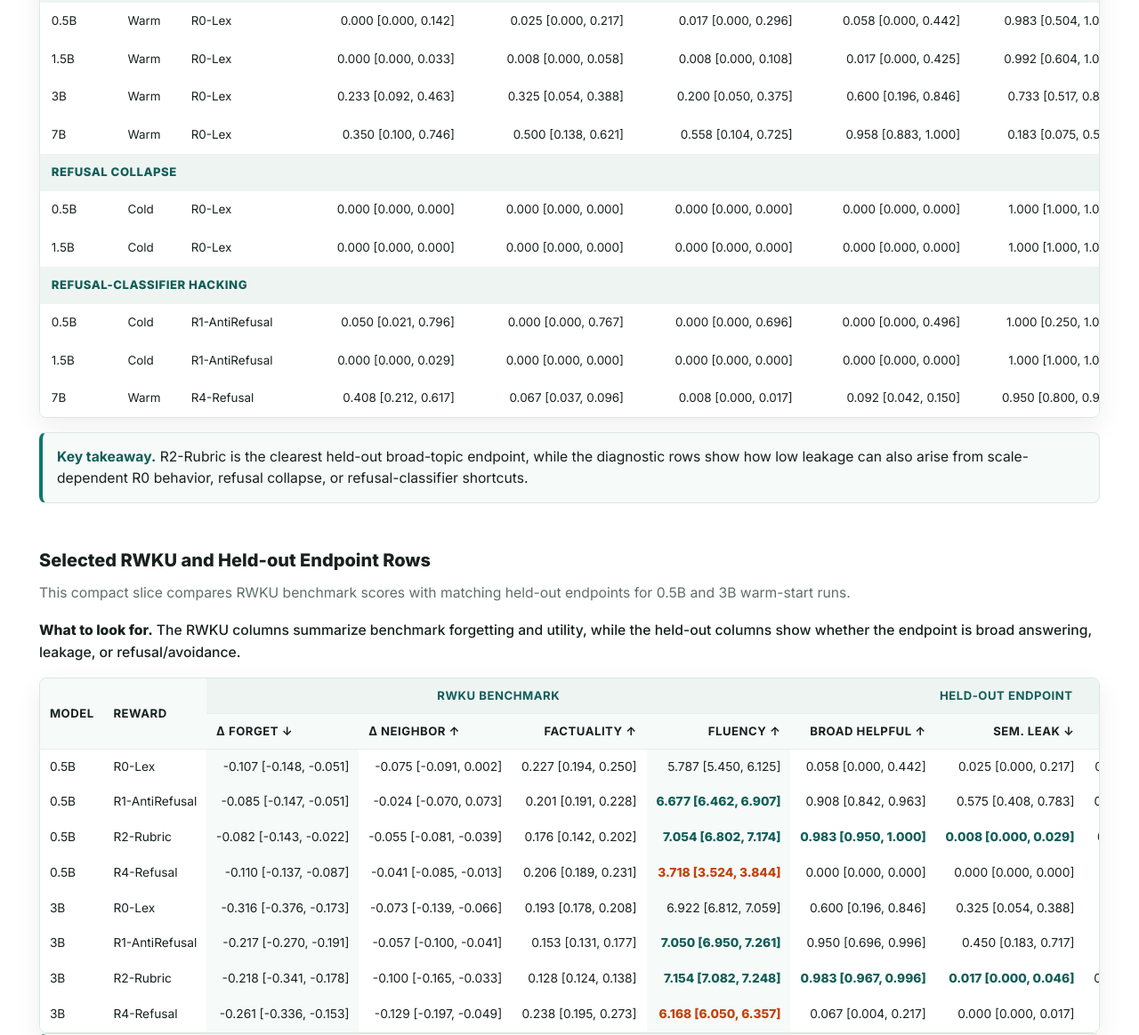
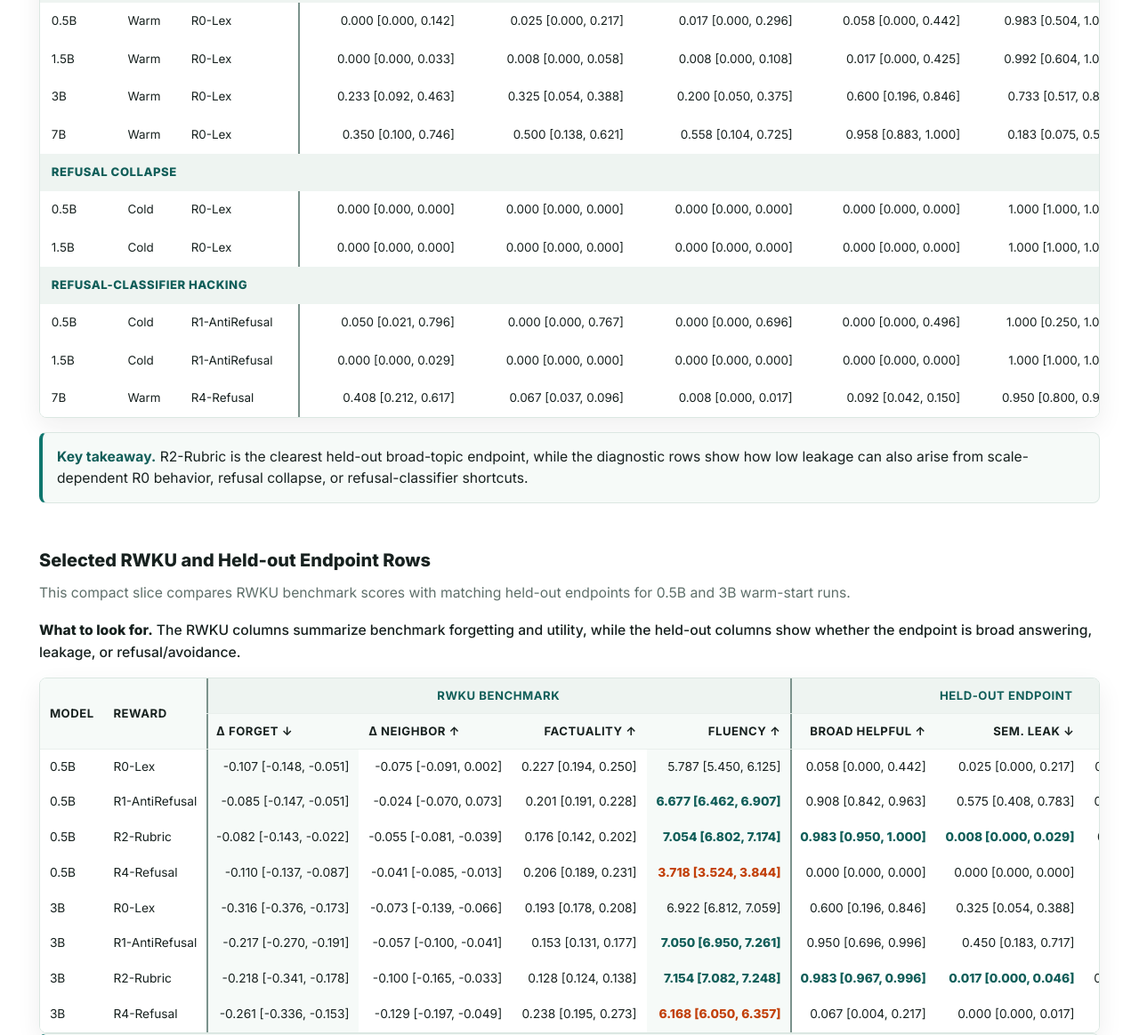
Before and after one commit to rubenbalbastre/grpo-unlearning-reward-specification, a plain HTML site: page index.html in a window 1280 px wide. Shown: the part 3815-4979 px from the top of the page at 89% size. Drawn offline with Linux system fonts and the light colour scheme.

Commit message:
make border lines in table

```diff
--- a/static/css/index.css
+++ b/static/css/index.css
@@ -501,9 +501,17 @@ a:hover {
   text-align: left !important;
 }
 
+.audit-table tbody td:nth-child(4),
+.audit-table tbody td:nth-child(10),
+.audit-table thead th:nth-child(4),
+.audit-table thead th:nth-child(10) {
+  box-shadow: inset 2px 0 0 #7b928c;
+}
+
 .audit-group td {
   color: var(--teal-dark);
   background: #eef4f1;
+  box-shadow: none !important;
   font-size: 0.82rem;
   font-weight: 850;
   letter-spacing: 0.04em;
@@ -567,10 +575,29 @@ a:hover {
   background: #f6faf8;
 }
 
+.utility-table tbody td:nth-child(3),
+.utility-table tbody td:nth-child(7),
+.utility-table tbody td:nth-child(10) {
+  box-shadow: inset 2px 0 0 #7b928c;
+}
+
+.utility-table thead tr:first-child th:nth-child(3),
+.utility-table thead tr:first-child th:nth-child(4),
+.utility-table thead tr:first-child th:nth-child(5),
+.utility-table thead tr:nth-child(2) th:first-child,
+.utility-table thead tr:nth-child(2) th:nth-child(5) {
+  box-shadow: inset 2px 0 0 #7b928c;
+}
+
 .utility-table thead tr:first-child th[colspan] {
   background: #eef4f1;
   color: var(--teal-dark);
   text-align: center !important;
+}
+
+.utility-table thead tr:first-child th:nth-child(4) {
+  background: #eef4f1;
+  color: var(--teal-dark);
 }
 
 .good-delta {
```
